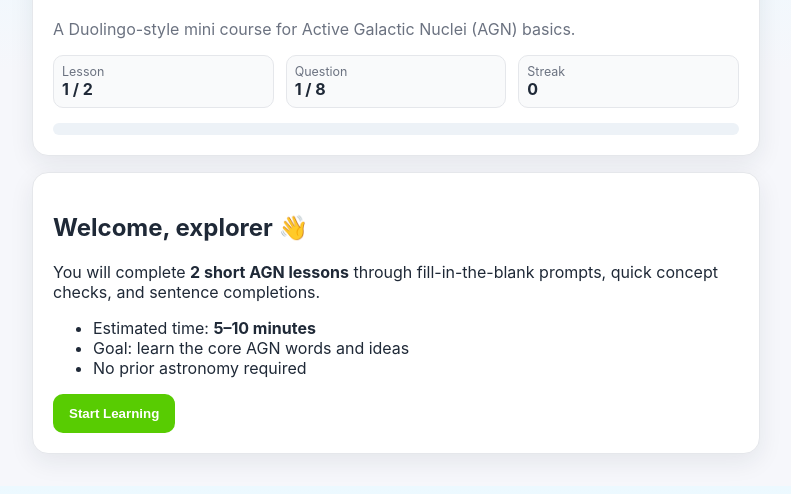
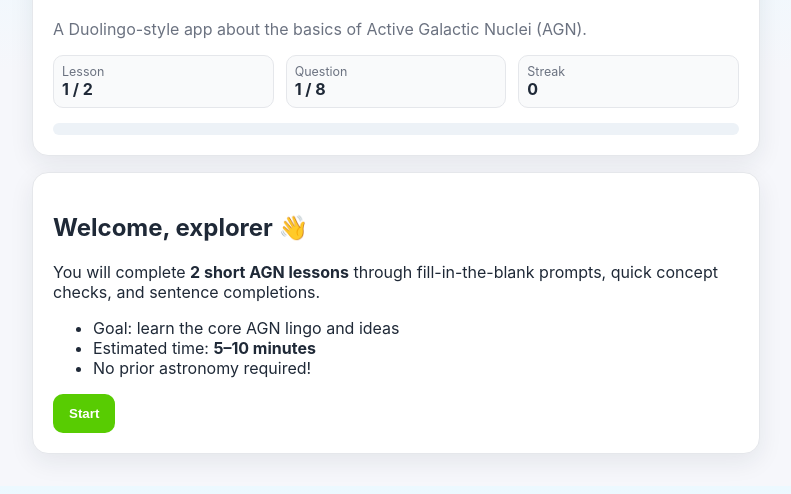
Before and after one commit to thomas-p-horn/mphys_public_summary, a plain HTML site: page index.html in a window 1280 px wide. Shown: the part 108-602 px from the top of the page, without its empty margins (244-1035 px from the left). Drawn offline with Linux system fonts and the light colour scheme.

Commit message:
Minor text changes

```diff
--- a/index.html
+++ b/index.html
@@ -3,14 +3,14 @@
 <head>
   <meta charset="UTF-8" />
   <meta name="viewport" content="width=device-width, initial-scale=1.0" />
-  <title>AGN Quest | Learn AGN Physics Basics</title>
+  <title>AGN-Lingo | Learn AGN Physics Basics</title>
   <link rel="stylesheet" href="styles.css" />
 </head>
 <body>
   <main class="app">
     <header class="top-bar card">
       <h1>AGN Quest</h1>
-      <p class="subtitle">A Duolingo-style mini course for Active Galactic Nuclei (AGN) basics.</p>
+      <p class="subtitle">A Duolingo-style app about the basics of Active Galactic Nuclei (AGN).</p>
       <div class="stats-row">
         <div class="stat"><span>Lesson</span><strong id="lessonLabel">1 / 2</strong></div>
         <div class="stat"><span>Question</span><strong id="questionLabel">1 / 8</strong></div>
@@ -28,11 +28,11 @@
         and sentence completions.
       </p>
       <ul>
+        <li>Goal: learn the core AGN lingo and ideas</li>
         <li>Estimated time: <strong>5–10 minutes</strong></li>
-        <li>Goal: learn the core AGN words and ideas</li>
-        <li>No prior astronomy required</li>
+        <li>No prior astronomy required!</li>
       </ul>
-      <button id="startBtn" class="btn btn-primary">Start Learning</button>
+      <button id="startBtn" class="btn btn-primary">Start</button>
     </section>
 
     <section id="quizScreen" class="card screen" aria-live="polite">
```
